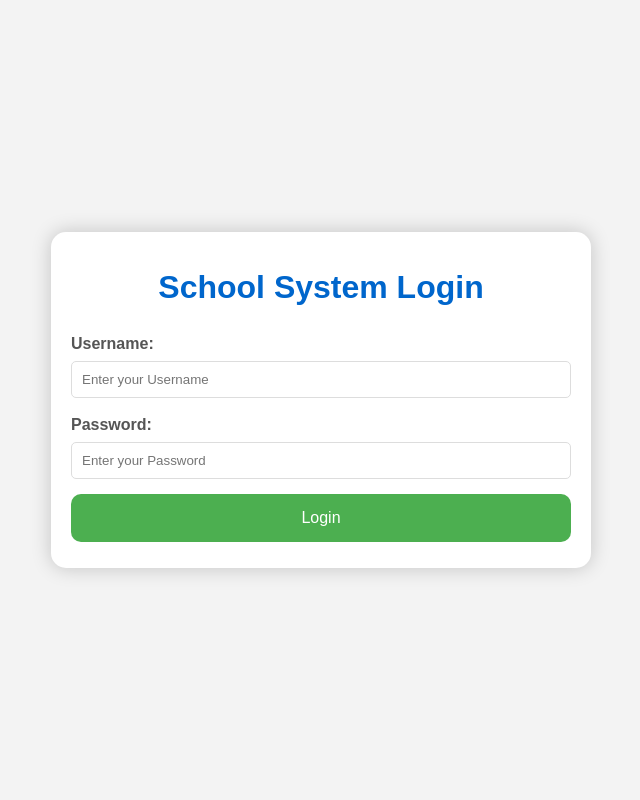
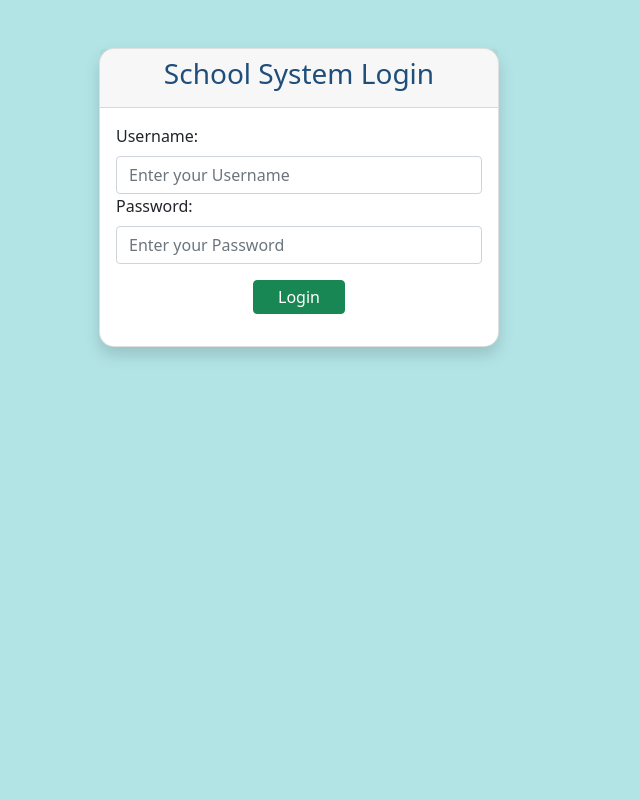
Before and after one commit to ArchchanaKrishnathas/School_System, a PHP site: page /auth/login.php in a window 1280 px wide. Shown: the whole page, without its empty margins (319-959 px from the left). Run offline with PHP 8.4, Linux system fonts and the light colour scheme; some libraries are stand-ins or nearby versions.

Commit message:
Improve UI styling and add Bootstrap icons
Replaced custom CSS in login form with Bootstrap for a more modern look. Added Bootstrap icons to 'Add Grade' and 'Add Subject' buttons. Enhanced button spacing and hover effects in grade and subject lists. Changed logout button color to red for better visibility.

```diff
--- a/auth/login.php
+++ b/auth/login.php
@@ -1,99 +1,57 @@
 <html>
 <head>
     <title>Login Form</title>
+
+	<link href="https://cdn.jsdelivr.net/npm/bootstrap@5.0.2/dist/css/bootstrap.min.css" rel="stylesheet" integrity="sha384-EVSTQN3/azprG1Anm3QDgpJLIm9Nao0Yz1ztcQTwFspd3yD65VohhpuuCOmLASjC" crossorigin="anonymous">
+	<link rel="stylesheet" href="https://cdn.jsdelivr.net/npm/bootstrap-icons@1.3.0/font/bootstrap-icons.css">
+
 	<style>
-		body {
-			display: flex;
-			align-items: center;
-			justify-content: center;
-			font-family: sans-serif;
-			line-height: 1.5;
-			min-height: 100vh;
-			background: #f3f3f3;
-			flex-direction: column;
-			margin: 0;
+		body{
+			background-color: #b2e4e6ff;
 		}
+		.card{
+			border-radius: 15px !important;
+		}
+		.card-header{
+			/* background-color: #1f4e7a !important; */
+			color: #1f4e7a;
 
-		.main {
-			background-color: #fff;
-			border-radius: 15px;
-			box-shadow: 0 0 20px rgba(0, 0, 0, 0.2);
-			padding: 10px 20px;
-			transition: transform 0.2s;
-			width: 500px;
-			text-align: center;
 		}
-
-		h1 {
-			color: #0066cc;
-		}
-
-		label {
-			display: block;
-			width: 100%;
-			margin-top: 10px;
-			margin-bottom: 5px;
-			text-align: left;
-			color: #555;
-			font-weight: bold;
-		}
-
-		input {
-			display: block;
-			width: 100%;
-			margin-bottom: 15px;
-			padding: 10px;
-			box-sizing: border-box;
-			border: 1px solid #ddd;
-			border-radius: 5px;
-		}
-
-		button {
-			padding: 15px;
-			border-radius: 10px;
-			margin-top: 15px;
-			margin-bottom: 15px;
-			border: none;
-			color: white;
-			cursor: pointer;
-			background-color: #4CAF50;
-			width: 100%;
-			font-size: 16px;
-		}
-
-
-		input[type="submit"] {
-			background-color: #4CAF50;
-			color: white;
-			padding: 15px;
-			border: none;
-			border-radius: 10px;
-			cursor: pointer;
-			font-size: 16px;
-			width: 100%;
-		}
-
-input[type="submit"]:hover {
-	background-color: #45a049; /* darker green on hover */
-}
 
 	</style>
 </head>
 
 <body>
-	<div class="main">
-        <h1>School System Login</h1>
+	<div class="container m-5">
+	<div class="container d-flex justify-content-center mt-5">
+		<div class="card shadow mb-5 bg-body rounded" style="width: 25rem;">
+		<div class="card-header">
+			<h3 class="text-center">School System Login </h3>
+		</div>
+		<div class="card-body">
+			<form action="islogin.php" method="post">
+				<div class="col-auto">
+					<label for="user_name" class="form-label"> Username: </label>
+					<input type="text" id="user_name" name="user_name" placeholder="Enter your Username" required class="form-control">
+				</div>
+				<div class="col-auto">
+					<label for="password" class="form-label"> Password: </label>
+					<input type="password" id="password" name="password" placeholder="Enter your Password" required  class="form-control">
+				</div>
+				<div class="col-auto  text-center mt-3">
+					<input type="submit" value="Login" class="btn btn-success px-4 py-1">
+				</div>
+			</form>
+			</div>
+		</div>
+</div>
+</div>
 
-        <form action="islogin.php" method="post">
-            <label for="user_name"> Username: </label>
-            <input type="text" id="user_name" name="user_name" placeholder="Enter your Username" required>
-            <label for="password"> Password: </label>
-            <input type="password" id="password" name="password" placeholder="Enter your Password" required>
 
-			<input type="submit" value="Login"> </input>
 
-        </form>
-    </div>
+
+
+
 
 </body>
 
--- a/index.php
+++ b/index.php
@@ -39,6 +39,10 @@
 		.content{
 			background-color: #eeeff1ff;
 		}
+
+		.nav-item:hover{
+			background-color: #4d6d8b;
+		}
 	</style>
 </head>
 <body>
@@ -54,7 +58,7 @@
 				<li class="nav-item mx-auto"> <a href="index.php?section=grade&page=index" class="nav-link"> Grades</a></li>
 
             </ul>
-			<button class="logout-btn btn btn-warning"> <a href="auth/logout.php" class="nav-link"> <i class="bi bi-box-arrow-left"></i> Logout</a></button>
+			<button class="logout-btn btn btn-danger"> <a href="auth/logout.php" class="nav-link"> <i class="bi bi-box-arrow-left"></i> Logout</a></button>
 		</div>
 
 		<div class="main-content w-100 content">
--- a/subject/index.php
+++ b/subject/index.php
@@ -24,7 +24,7 @@
 			<tr class="subject-row">
 				<th colspan="8" class="text-center fs-4">
 					Subject Details
-					<a href="index.php?section=subject&page=create" class="btn btn-primary float-end">+ Add Subject</a>
+					<a href="index.php?section=subject&page=create" class="btn btn-primary float-end"><i class="bi bi-plus-circle"></i> Add Subject</a>
 				</th>
 			</tr>
 			<tr>
@@ -46,8 +46,8 @@
 					<td> <input type="color" value="<?php echo $row["subject_color"]; ?>"></td>
 					<td><?php echo $row["subject_no"]; ?></td>
 					<td> <a href="index.php?section=subject&page=edit&sub_id=<?php echo $row['sub_id'];?>" class="btn btn-warning"> edit </a> </td>
-					<td> <a href="subject/delete.php?sub_id=<?php echo $row['sub_id'];?>" onclick="return confirm('Do you want to delete?')" class="btn btn-danger"> delete </a> </td>
-					<td> <a href="index.php?section=subject&page=show&sub_id=<?php echo $row['sub_id'];?>" class="btn btn-info"> show </a> </td>
+					<td class="me-0"> <a href="subject/delete.php?sub_id=<?php echo $row['sub_id'];?>" onclick="return confirm('Do you want to delete?')" class="btn btn-danger"> delete </a> </td>
+					<td class="me-0" abbr=""> <a href="index.php?section=subject&page=show&sub_id=<?php echo $row['sub_id'];?>" class="btn btn-info"> show </a> </td>
 				</tr>
 			<?php } ?>
 		</tbody>
```
Also changed, not shown: grade/index.php (+5 -5 lines).
